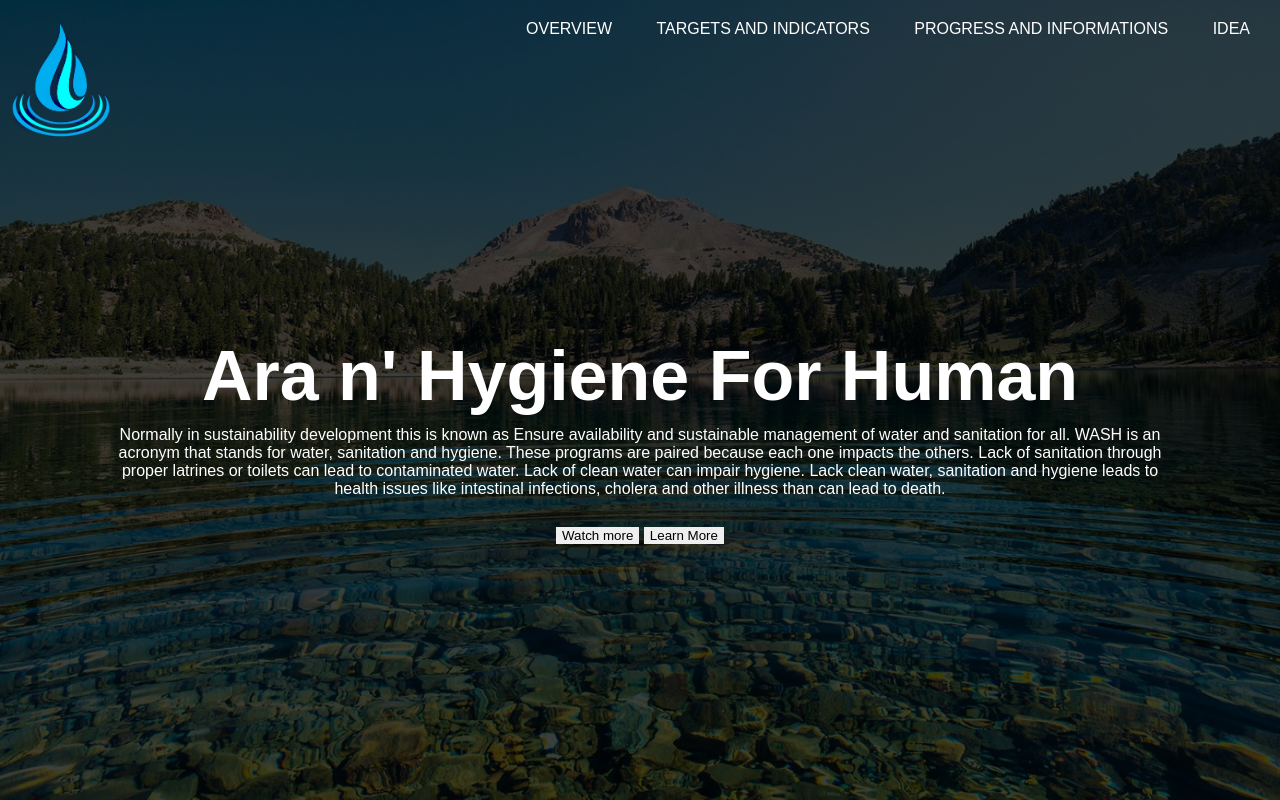
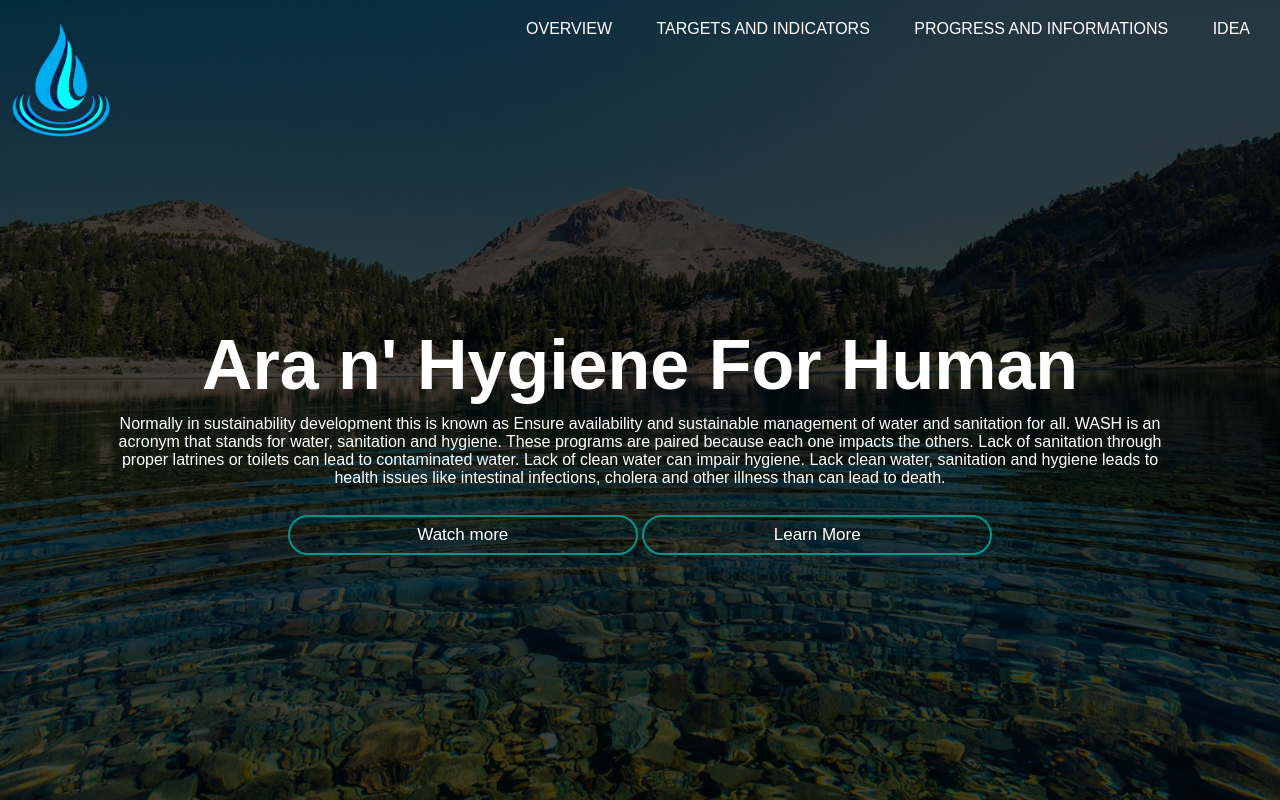
Before and after one commit to Sanjeewa001/Ara-n-hygiene-for-humans, a PHP site: page /home.html in a window 1280 px wide. Run offline with PHP 8.4, Linux system fonts and the light colour scheme.

Commit message:
update home.css by sewwaa

```diff
--- a/home.css
+++ b/home.css
@@ -66,3 +66,22 @@ font-family: sans-serif;
 	margin: 10px 100px;
 	font-weight: 100;
 }
+button {
+	width: 350px;
+	height: 40px;
+	font-size: 17px;
+	border-radius:50px;
+	border: 2px solid #009688;
+	background: transparent;
+	color: white;
+
+}
+button:hover
+{
+	cursor: pointer;
+	background-color: #009688;
+	transition: 0.6s;
+}
+::placeholder{
+	color: white;
+}
```
